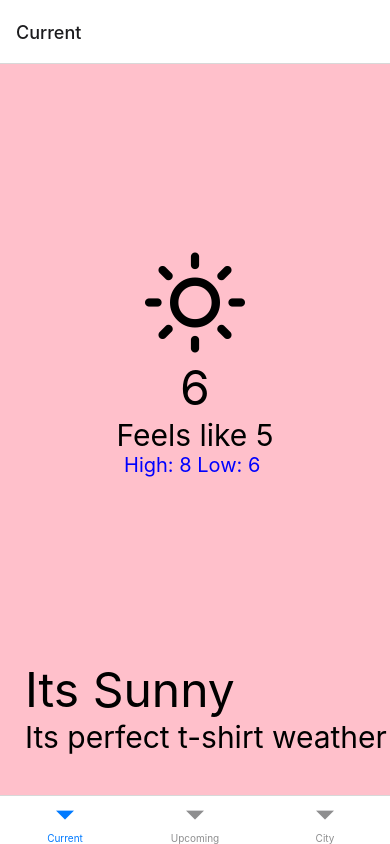
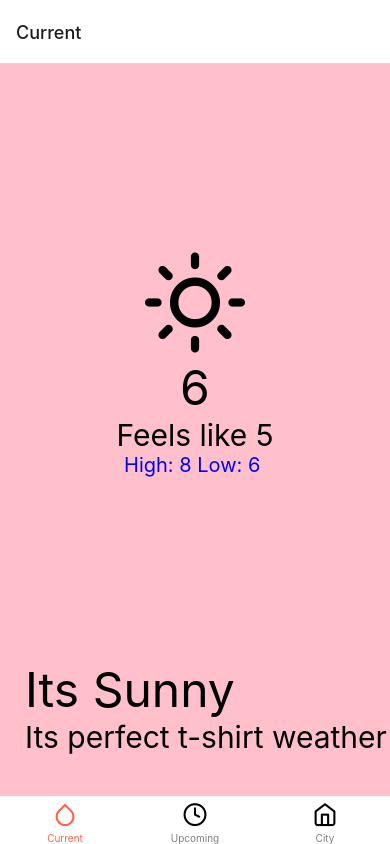
Before and after one commit to Arya04/WeatherApp, a React Native app: screen / in a window 390 px wide. Built offline with nearby package versions, Linux system fonts and the light colour scheme.

Commit message:
added tab icons

```diff
--- a/App.js
+++ b/App.js
@@ -4,16 +4,33 @@
 import City from "./src/screens/City"
 import { NavigationContainer } from "@react-navigation/native"
 import { createBottomTabNavigator } from "@react-navigation/bottom-tabs"
+import { Feather } from '@expo/vector-icons'
 
 const Tab = createBottomTabNavigator()
 
 const App = () => {
   return (
     <NavigationContainer>
-      <Tab.Navigator>
-        <Tab.Screen name={'Current'} component={CurrentWeather}/>
-        <Tab.Screen name={'Upcoming'} component={UpcomingWeather}/>
-        <Tab.Screen name={'City'} component={City}/>
+      <Tab.Navigator screenOptions={{
+        tabBarActiveTintColor: 'tomato',
+        tabBarInactiveTintColor: 'grey'
+      }}
+      >
+        <Tab.Screen name={'Current'} component={CurrentWeather} options={{
+          tabBarIcon: ({ focused }) => (
+            <Feather name={'droplet'} size={25} color={focused ? 'tomato' : 'black'}/>
+          )
+        }}/>
+        <Tab.Screen name={'Upcoming'} component={UpcomingWeather} options={{
+          tabBarIcon: ({ focused }) => (
+            <Feather name={'clock'} size={25} color={focused ? 'tomato' : 'black'}/>
+          )
+        }}/>
+        <Tab.Screen name={'City'} component={City} options={{
+          tabBarIcon: ({ focused }) => (
+            <Feather name={'home'} size={25} color={focused ? 'tomato' : 'black'}/>
+          )
+        }}/>
       </Tab.Navigator>
     </NavigationContainer>
 
```
Also changed, not shown: src/components/Tabs.js (added).
